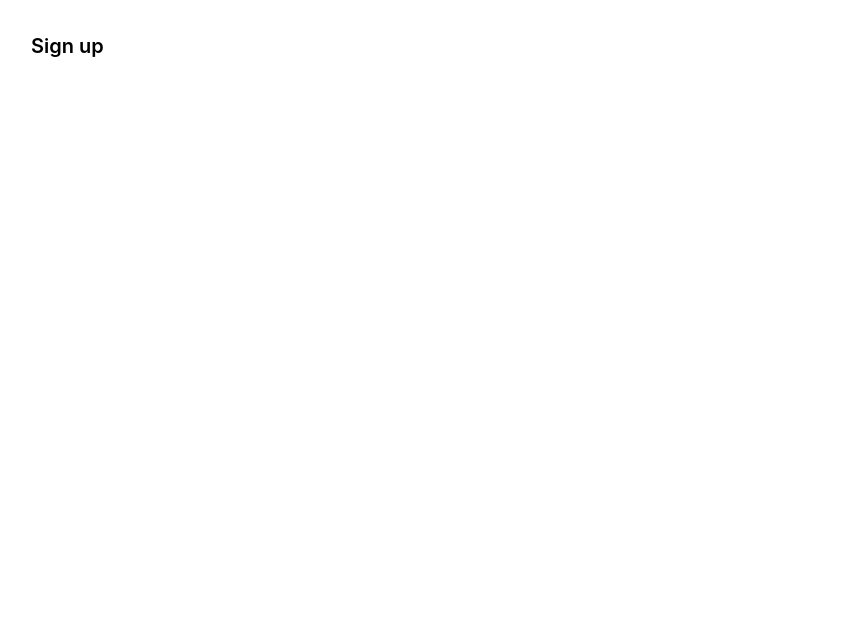
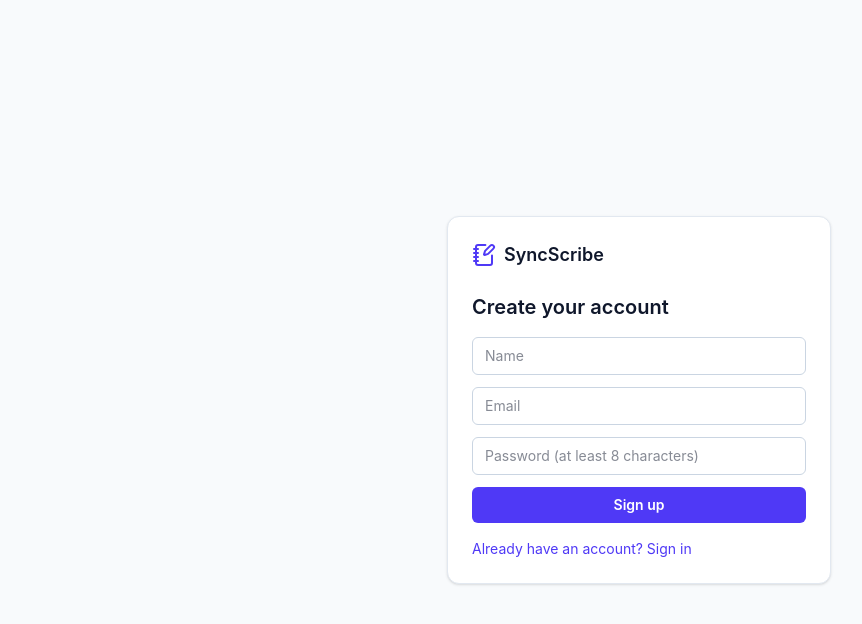
Before and after one commit to Sangitaswain/SyncScribe, a React (Vite) app in the folder apps/web/: page /signup in a window 1280 px wide. Shown: the top 624 px of the page, without its empty margins (1-863 px from the left). Built offline with nearby package versions, Linux system fonts and the light colour scheme; no server answers.

Commit message:
feat(web): add sign up and sign in screens

```diff
--- a/apps/web/package.json
+++ b/apps/web/package.json
@@ -10,6 +10,7 @@
     "test": "vitest run"
   },
   "dependencies": {
+    "idb-keyval": "^6.3.0",
     "lucide-react": "^1.73.0",
     "react": "^19.3.1",
     "react-dom": "^19.3.1",
@@ -21,6 +22,7 @@
     "@types/react": "^19.3.0",
     "@types/react-dom": "^19.3.0",
     "@vitejs/plugin-react": "^6.3.0",
+    "fake-indexeddb": "^6.2.8",
     "tailwindcss": "^4.3.5",
     "vite": "^8.3.8",
     "vite-plugin-pwa": "^2.0.0",
--- a/apps/web/src/App.tsx
+++ b/apps/web/src/App.tsx
@@ -1,5 +1,6 @@
 import { BrowserRouter, Route, Routes } from "react-router";
 import Placeholder from "./routes/Placeholder";
+import AuthPage from "./routes/AuthPage";
 import NotFound from "./routes/NotFound";
 import AppShell from "./components/AppShell";
 import UpdateAvailableToast from "./components/UpdateAvailableToast";
@@ -9,8 +10,8 @@ export default function App() {
   return (
     <BrowserRouter>
       <Routes>
-        <Route path="/signup" element={<Placeholder title="Sign up" />} />
-        <Route path="/login" element={<Placeholder title="Sign in" />} />
+        <Route path="/signup" element={<AuthPage mode="signup" />} />
+        <Route path="/login" element={<AuthPage mode="login" />} />
         <Route path="/forgot" element={<Placeholder title="Forgot password" />} />
         <Route path="/reset/:token" element={<Placeholder title="Reset password" />} />
         <Route path="/s/:token" element={<Placeholder title="Accept share link" />} />
--- /dev/null
+++ b/apps/web/src/routes/AuthPage.tsx
@@ -0,0 +1,83 @@
+import { useState, type FormEvent } from "react";
+import { Link, useNavigate } from "react-router";
+import { NotebookPen } from "lucide-react";
+import { loginSchema, signupSchema, type AuthResponse } from "@syncscribe/shared";
+import { api } from "../services/api";
+import { saveSession } from "../services/session";
+
+export const inputClass =
+  "w-full rounded-md border border-slate-300 bg-white px-3 py-2 text-sm outline-none focus:border-indigo-500 focus:ring-2 focus:ring-indigo-200 dark:border-slate-600 dark:bg-slate-800";
+export const buttonClass =
+  "w-full rounded-md bg-indigo-600 px-3 py-2 text-sm font-semibold text-white hover:bg-indigo-700 disabled:opacity-60";
+
+export function AuthCard({ title, children }: { title: string; children: React.ReactNode }) {
+  return (
+    <div className="flex min-h-dvh items-center justify-center bg-slate-50 p-4 text-slate-900 dark:bg-slate-900 dark:text-slate-100">
+      <div className="w-full max-w-sm rounded-xl border border-slate-200 bg-white p-6 shadow-sm dark:border-slate-700 dark:bg-slate-800">
+        <div className="mb-6 flex items-center gap-2 text-lg font-semibold">
+          <NotebookPen className="size-6 text-indigo-600" /> SyncScribe
+        </div>
+        <h1 className="mb-4 text-xl font-semibold">{title}</h1>
+        {children}
+      </div>
+    </div>
+  );
+}
+
+/** Sign up and sign in (A1, A2). */
+export default function AuthPage({ mode }: { mode: "login" | "signup" }) {
+  const navigate = useNavigate();
+  const [error, setError] = useState("");
+  const [busy, setBusy] = useState(false);
+  const signup = mode === "signup";
+
+  async function onSubmit(e: FormEvent<HTMLFormElement>) {
+    e.preventDefault();
+    const form = Object.fromEntries(new FormData(e.currentTarget));
+    const parsed = (signup ? signupSchema : loginSchema).safeParse(form);
+    if (!parsed.success) {
+      const field = String(parsed.error.issues[0].path[0]);
+      return setError(field === "password" ? "Password must be at least 8 characters" : `Please enter a valid ${field}`);
+    }
+    setBusy(true);
+    setError("");
+    try {
+      await saveSession(await api<AuthResponse>(`/auth/${mode}`, { body: parsed.data }));
+      navigate("/");
+    } catch (err) {
+      setError((err as Error).message);
+    } finally {
+      setBusy(false);
+    }
+  }
+
+  return (
+    <AuthCard title={signup ? "Create your account" : "Sign in"}>
+      <form onSubmit={onSubmit} className="flex flex-col gap-3" noValidate>
+        {signup && <input name="name" placeholder="Name" autoComplete="name" className={inputClass} />}
+        <input name="email" type="email" placeholder="Email" autoComplete="email" className={inputClass} />
+        <input
+          name="password"
+          type="password"
+          placeholder={signup ? "Password (at least 8 characters)" : "Password"}
+          autoComplete={signup ? "new-password" : "current-password"}
+          className={inputClass}
+        />
+        {error && <p className="text-sm text-rose-600">{error}</p>}
+        <button disabled={busy} className={buttonClass}>
+          {busy ? "Please wait…" : signup ? "Sign up" : "Sign in"}
+        </button>
+      </form>
+      <div className="mt-4 flex justify-between text-sm">
+        {signup ? (
+          <Link to="/login" className="text-indigo-600 hover:underline">Already have an account? Sign in</Link>
+        ) : (
+          <>
+            <Link to="/signup" className="text-indigo-600 hover:underline">Create an account</Link>
+            <Link to="/forgot" className="text-slate-500 hover:underline">Forgot password?</Link>
+          </>
+        )}
+      </div>
+    </AuthCard>
+  );
+}
--- /dev/null
+++ b/apps/web/src/services/session.ts
@@ -0,0 +1,29 @@
+import { del, get, set } from "idb-keyval";
+import type { AuthResponse } from "@syncscribe/shared";
+import { useSession } from "../stores/session";
+
+// Cached in IndexedDB so the app can start signed in with no network (A3, FP-4.7)
+const KEY = "session";
+
+export async function saveSession(auth: AuthResponse) {
+  const { user, token, workspaces } = auth;
+  await set(KEY, auth);
+  useSession.setState((s) => ({
+    user,
+    token,
+    workspaces,
+    status: "signedIn",
+    activeWorkspaceId: workspaces.some((w) => w.id === s.activeWorkspaceId) ? s.activeWorkspaceId : user.personalWorkspaceId,
+  }));
+}
+
+export async function loadSession() {
+  const auth = await get<AuthResponse>(KEY);
+  if (auth) await saveSession(auth);
+  else useSession.setState({ status: "signedOut" });
+}
+
+export async function clearSession() {
+  await del(KEY);
+  useSession.setState({ user: null, token: null, workspaces: [], activeWorkspaceId: null, status: "signedOut" });
+}
--- /dev/null
+++ b/apps/web/vitest.config.ts
@@ -0,0 +1,4 @@
+import { defineConfig } from "vitest/config";
+
+// fake-indexeddb gives tests a working IndexedDB in Node
+export default defineConfig({ test: { setupFiles: ["fake-indexeddb/auto"] } });
```
Also changed, not shown: 3 other files (tests, documents, lock files or other folders).
